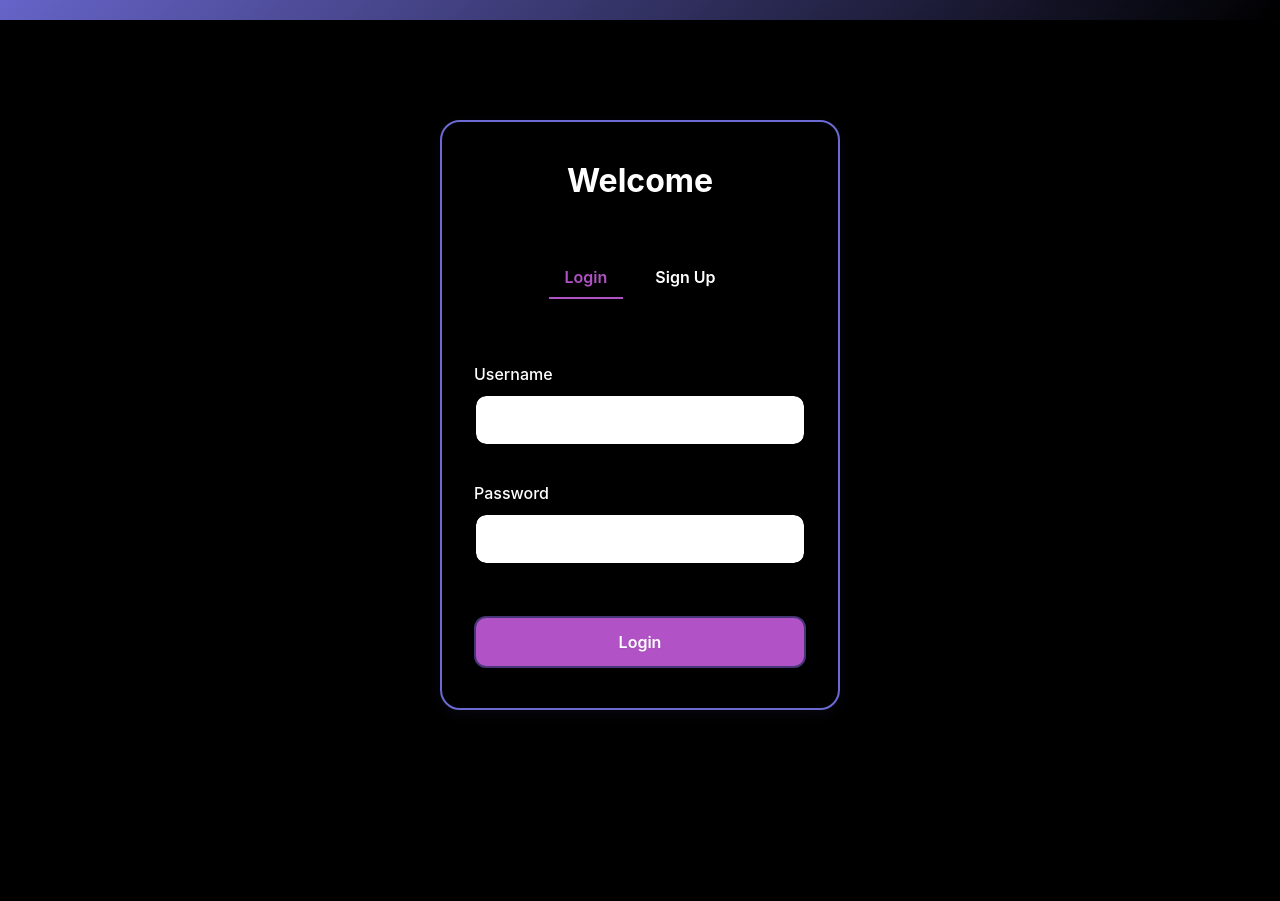
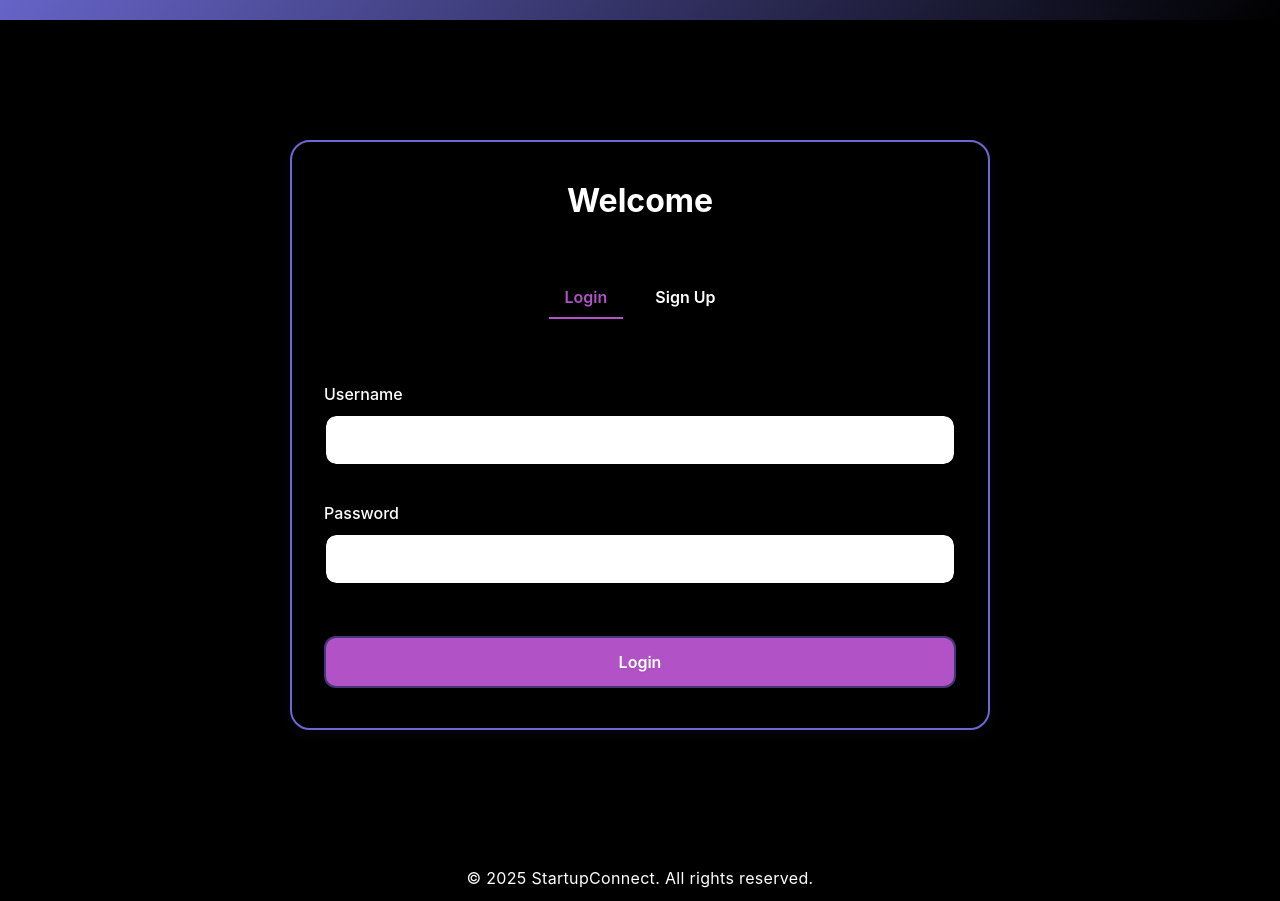
Before and after one commit to NightingaleX03/Startup-Connect, an Angular app in the folder client/frontend-app/: page /auth in a window 1280 px wide. Shown: the part 65-966 px from the top of the page. Before the commit the page ends 880 px from the top, so only its background shows below. Built offline with nearby package versions, Linux system fonts and the light colour scheme.

Commit message:
created footer made the startup sign up and vc signup as tabs instead of buttons

```diff
--- a/client/frontend-app/src/app/app.component.html
+++ b/client/frontend-app/src/app/app.component.html
@@ -1,4 +1,7 @@
-<app-navbar></app-navbar>
-<main>
-  <router-outlet></router-outlet>
-</main>
+<div class="app-wrapper">
+  <app-navbar></app-navbar>
+  <main>
+    <router-outlet></router-outlet>
+  </main>
+  <app-footer></app-footer>
+</div>
--- a/client/frontend-app/src/app/app.component.ts
+++ b/client/frontend-app/src/app/app.component.ts
@@ -1,11 +1,12 @@
 import { Component } from '@angular/core';
+import { FooterComponent } from './components/footer/footer.component';
 import { NavbarComponent } from './components/navbar/navbar.component';
 import { RouterOutlet } from '@angular/router';
 
 @Component({
   selector: 'app-root',
   standalone: true,
-  imports: [NavbarComponent, RouterOutlet],
+  imports: [NavbarComponent, FooterComponent, RouterOutlet],
   templateUrl: './app.component.html',
   styleUrls: ['./app.component.scss']
 })
--- /dev/null
+++ b/client/frontend-app/src/app/components/footer/footer.component.html
@@ -0,0 +1,3 @@
+<footer class="app-footer">
+  &copy; {{ currentYear }} StartupConnect. All rights reserved.
+</footer>
--- /dev/null
+++ b/client/frontend-app/src/app/components/footer/footer.component.scss
@@ -0,0 +1,10 @@
+.app-footer {
+  width: 100%;
+  text-align: center;
+  padding: 1.2rem 0 0.7rem 0;
+  color: var(--text-color);
+  background: var(--back);
+  font-size: 1rem;
+  letter-spacing: 0.02em;
+  margin-top: 2rem;
+}
--- /dev/null
+++ b/client/frontend-app/src/app/components/footer/footer.component.ts
@@ -0,0 +1,11 @@
+import { Component } from '@angular/core';
+
+@Component({
+  selector: 'app-footer',
+  templateUrl: './footer.component.html',
+  styleUrls: ['./footer.component.scss'],
+  standalone: true
+})
+export class FooterComponent {
+  currentYear = new Date().getFullYear();
+}
--- a/client/frontend-app/src/app/pages/auth/auth.component.html
+++ b/client/frontend-app/src/app/pages/auth/auth.component.html
@@ -26,10 +26,14 @@
     </form>
 
     <ng-container *ngIf="activeTab === 'signup'">
-      <div style="display: flex; gap: 1rem; justify-content: center;">
-        <button type="button" class="btn" (click)="this.signup.type = 'startup'">Sign Up as Startup</button>
-        <button type="button" class="btn" (click)="this.signup.type = 'vc'">Sign Up as VC</button>
-      </div>
+      <ul class="nav nav-tabs signup-type-tabs" style="justify-content: center; gap: 1rem; margin-bottom: 1.5rem;">
+        <li class="nav-item">
+          <a class="nav-link" [class.active]="signup.type === 'startup'" (click)="signup.type = 'startup'">Startup</a>
+        </li>
+        <li class="nav-item">
+          <a class="nav-link" [class.active]="signup.type === 'vc'" (click)="signup.type = 'vc'">VC</a>
+        </li>
+      </ul>
 
       <form #startupSignupForm="ngForm" (ngSubmit)="onSubmitSignup()">
         <div class="form-group">
@@ -55,7 +59,7 @@
         <div class="alert alert-danger" *ngIf="signupError">
           {{ signupError }}
         </div>
-        <button type="submit" class="btn">Sign Up as Startup</button>
+        <button type="submit" class="btn">Sign Up as {{ signup.type === 'startup' ? 'Startup' : 'VC' }}</button>
       </form>
 
     </ng-container>
--- a/client/frontend-app/src/app/pages/auth/auth.component.scss
+++ b/client/frontend-app/src/app/pages/auth/auth.component.scss
@@ -5,13 +5,15 @@
   display: flex;
   align-items: center;
   justify-content: center;
+  padding-top: 100px;
+  padding-bottom: 60px;
 
   .auth-card {
     background: var(--background-color);
     border-radius: 20px;
     box-shadow: 0 4px 16px rgba(106, 90, 205, 0.08);
     padding: 2.5rem 2rem;
-    max-width: 400px;
+    max-width: 700px;
     width: 100%;
     display: flex;
     flex-direction: column;
@@ -41,6 +43,26 @@
       &.active {
         color: var(--accent-color);
         border-bottom: 2px solid var(--accent-color);
+      }
+    }
+  }
+
+  .signup-type-tabs {
+    display: flex;
+    justify-content: center;
+    gap: 1rem;
+    margin-bottom: 1.5rem;
+
+    .nav-link {
+      color: var(--white);
+      border: none;
+      background: none;
+      font-weight: 600;
+      border-radius: 8px 8px 0 0;
+      &.active {
+        color: var(--accent-color);
+        border-bottom: 2px solid var(--accent-color);
+        background: var(--background-color);
       }
     }
   }
@@ -83,3 +105,17 @@
     text-align: center;
   }
 }
+
+.auth-footer {
+  width: 100%;
+  text-align: center;
+  padding: 1.2rem 0 0.7rem 0;
+  color: var(--text-color);
+  background: transparent;
+  font-size: 1rem;
+  letter-spacing: 0.02em;
+  position: fixed;
+  left: 0;
+  bottom: 0;
+  z-index: 10;
+}
--- a/client/frontend-app/src/app/pages/auth/auth.component.ts
+++ b/client/frontend-app/src/app/pages/auth/auth.component.ts
@@ -32,6 +32,8 @@ export class AuthComponent {
     password: ''
   };
   repassword: string = '';
+
+  currentYear = new Date().getFullYear();
 
   constructor(
     private authService: AuthService,
--- a/client/frontend-app/src/app/pages/dashboard/dashboard.component.html
+++ b/client/frontend-app/src/app/pages/dashboard/dashboard.component.html
@@ -13,7 +13,7 @@
         </div>
         <div class="update1 custom-card">Update</div>
         <div class="news custom-card">News</div>
-        <div class="update2 custom-card">Update</div>
+        <div class="update2 custom-card">Linked-in Updates</div>
       </div>
     </div>
   </div>
--- a/client/frontend-app/src/styles.scss
+++ b/client/frontend-app/src/styles.scss
@@ -32,6 +32,13 @@ body {
 
 main {
   padding-top: 80px;
+  flex: 1 0 auto;
+}
+
+.app-wrapper {
+  min-height: 100vh;
+  display: flex;
+  flex-direction: column;
 }
 
 .navbar {
```
Also changed, not shown: client/frontend-app/src/app/app.module.ts (added, +9 -0 lines).
